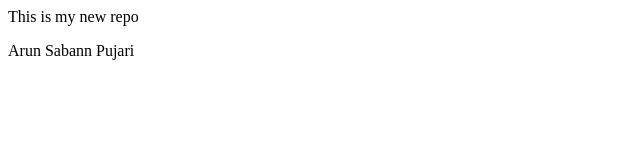
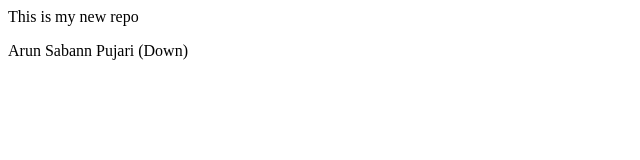
Before and after one commit to arunp8724/Local_repo, a plain HTML site: page index.html in a window 1280 px wide. Shown: the full height of the page, 0-640 px from the left. Drawn offline with Linux system fonts and the light colour scheme.

Commit message:
Add Down

```diff
--- a/index.html
+++ b/index.html
@@ -1,2 +1,2 @@
 <p>This is my new repo</p>
-<p>Arun Sabann Pujari</p>
+<p>Arun Sabann Pujari (Down)</p>
```
